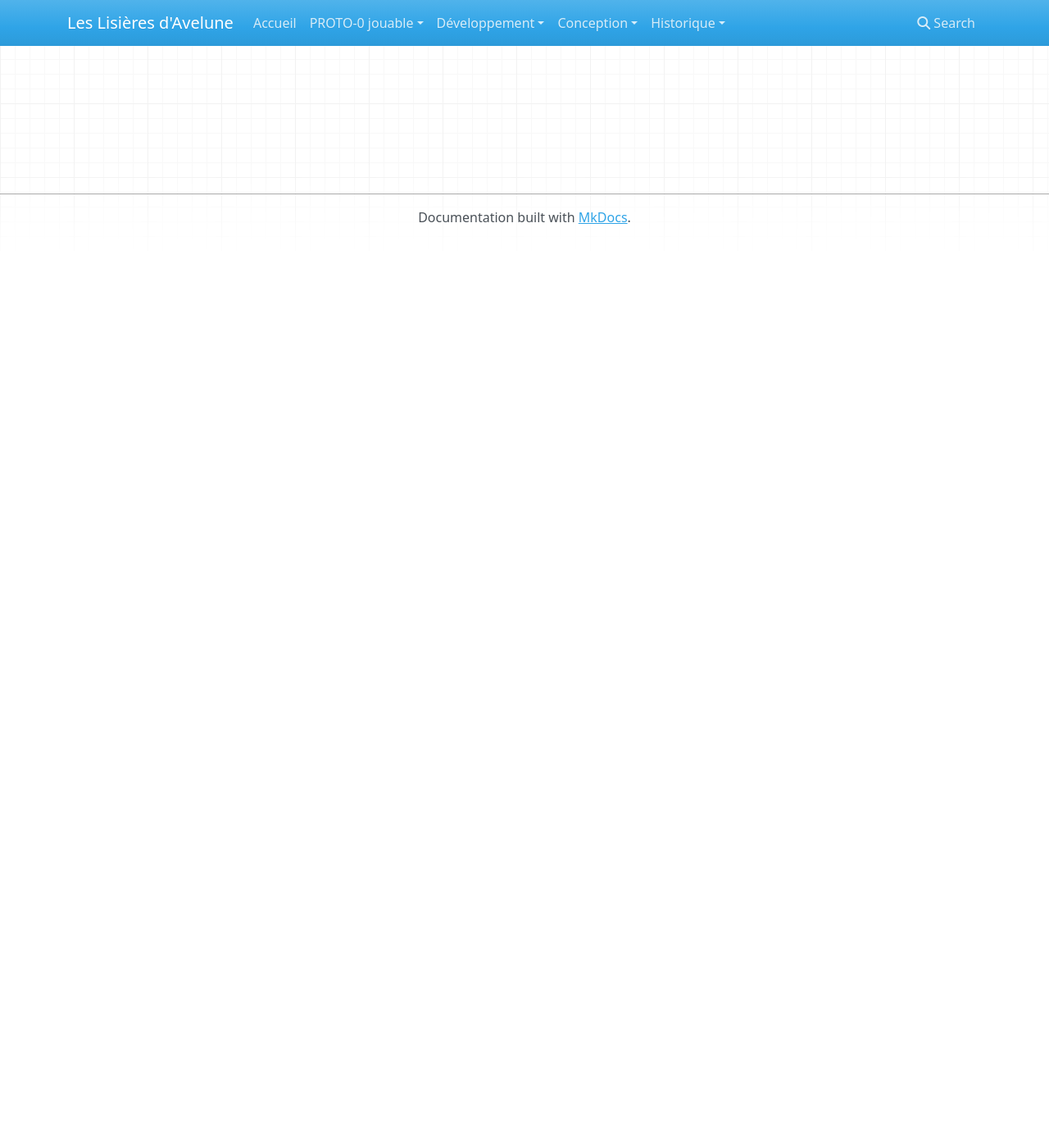
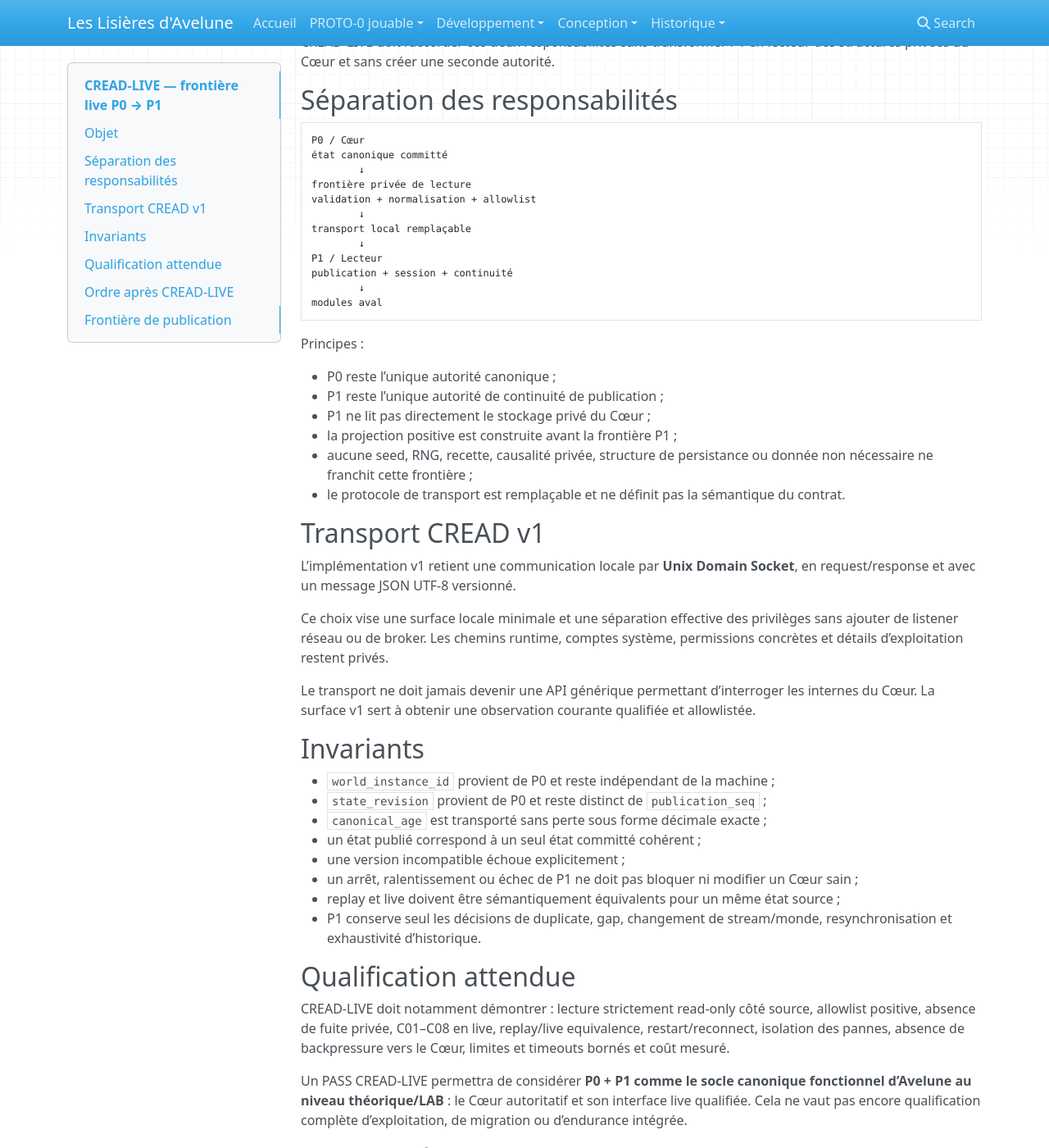
Before and after one commit to Abeliome-Officiel/les-lisieres-avelune, an MkDocs documentation site: the page built from docs/development/CREAD_LIVE_ARCHITECTURE_2026-08-22.md, in a window 1280 px wide and 1400 px high, scrolled down 270 px. Shown: the whole window at 82% size. Built offline with MkDocs 1.6.1, drawn with Linux system fonts in a browser that asks for light colours; nearby versions of some CDN libraries; before the commit the page ends 900 px from its top, so only the background shows below that; some of the changed text lies outside the part shown.

Commit message:
docs: document CREAD-LIVE architecture

````diff
--- a/docs/development/CREAD_LIVE_ARCHITECTURE_2026-08-22.md
+++ b/docs/development/CREAD_LIVE_ARCHITECTURE_2026-08-22.md
@@ -1 +1,83 @@
-placeholder
+# CREAD-LIVE — frontière live P0 → P1
+
+> Statut : cadrage architectural partageable — 22 août 2026
+> Implémentation et qualification : en cours dans P1 / Lecteur du Cœur.
+
+## Objet
+
+P0 porte l’état canonique d’une Avelune. P1 est le read plane durable qui publie une projection autorisée et porte l’autorité de continuité de publication.
+
+CREAD-LIVE doit raccorder ces deux responsabilités sans transformer P1 en lecteur des structures privées du Cœur et sans créer une seconde autorité.
+
+## Séparation des responsabilités
+
+```text
+P0 / Cœur
+état canonique committé
+        ↓
+frontière privée de lecture
+validation + normalisation + allowlist
+        ↓
+transport local remplaçable
+        ↓
+P1 / Lecteur
+publication + session + continuité
+        ↓
+modules aval
+```
+
+Principes :
+
+- P0 reste l’unique autorité canonique ;
+- P1 reste l’unique autorité de continuité de publication ;
+- P1 ne lit pas directement le stockage privé du Cœur ;
+- la projection positive est construite avant la frontière P1 ;
+- aucune seed, RNG, recette, causalité privée, structure de persistance ou donnée non nécessaire ne franchit cette frontière ;
+- le protocole de transport est remplaçable et ne définit pas la sémantique du contrat.
+
+## Transport CREAD v1
+
+L’implémentation v1 retient une communication locale par **Unix Domain Socket**, en request/response et avec un message JSON UTF-8 versionné.
+
+Ce choix vise une surface locale minimale et une séparation effective des privilèges sans ajouter de listener réseau ou de broker. Les chemins runtime, comptes système, permissions concrètes et détails d’exploitation restent privés.
+
+Le transport ne doit jamais devenir une API générique permettant d’interroger les internes du Cœur. La surface v1 sert à obtenir une observation courante qualifiée et allowlistée.
+
+## Invariants
+
+- `world_instance_id` provient de P0 et reste indépendant de la machine ;
+- `state_revision` provient de P0 et reste distinct de `publication_seq` ;
+- `canonical_age` est transporté sans perte sous forme décimale exacte ;
+- un état publié correspond à un seul état committé cohérent ;
+- une version incompatible échoue explicitement ;
+- un arrêt, ralentissement ou échec de P1 ne doit pas bloquer ni modifier un Cœur sain ;
+- replay et live doivent être sémantiquement équivalents pour un même état source ;
+- P1 conserve seul les décisions de duplicate, gap, changement de stream/monde, resynchronisation et exhaustivité d’historique.
+
+## Qualification attendue
+
+CREAD-LIVE doit notamment démontrer : lecture strictement read-only côté source, allowlist positive, absence de fuite privée, C01–C08 en live, replay/live equivalence, restart/reconnect, isolation des pannes, absence de backpressure vers le Cœur, limites et timeouts bornés et coût mesuré.
+
+Un PASS CREAD-LIVE permettra de considérer **P0 + P1 comme le socle canonique fonctionnel d’Avelune au niveau théorique/LAB** : le Cœur autoritatif et son interface live qualifiée. Cela ne vaut pas encore qualification complète d’exploitation, de migration ou d’endurance intégrée.
+
+## Ordre après CREAD-LIVE
+
+```text
+P1 — CREAD-LIVE
+→ P3 — ORCH-1
+→ P2 — OBS-1 finalisation
+→ P4 — raccord opérateur si nécessaire
+→ O5-MIGRATION
+→ P5A / P5B / P6 live
+→ isolation intégrée
+→ freeze intégré
+→ endurance 240 h
+→ analyse exhaustive
+→ décision CŒUR-1
+```
+
+P2 reste gelé pendant CREAD-LIVE puis ORCH-1 afin de ne reprendre qu’une fois lorsque les sources live P1 et P3 nécessaires existent réellement.
+
+## Frontière de publication
+
+Ce document décrit uniquement le contrat et les garanties partageables. Les structures internes du Cœur, mappings privés, recettes, paramètres, détails de persistance, topologie d’exploitation et secrets restent hors GitHub.
````
